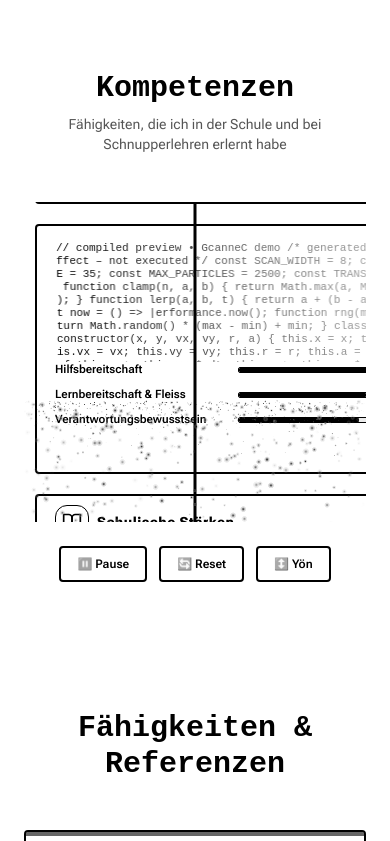
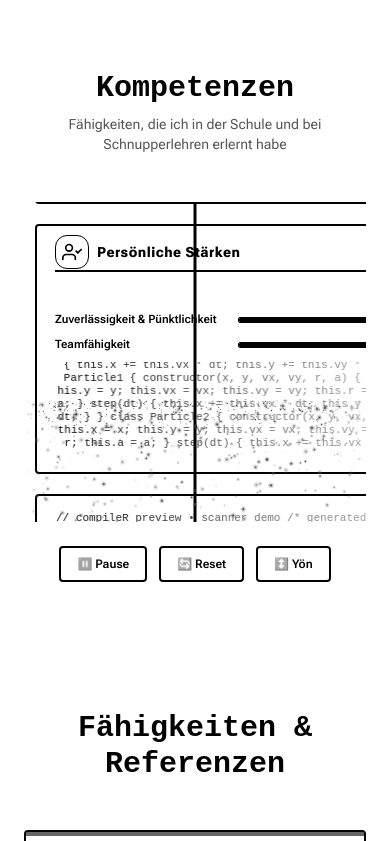
Before and after one commit to xddswi-swiss/lebenslauf, a Next.js app: page / in a window 390 px wide. Shown: the part 4798-5639 px from the top of the page. Built offline with nearby package versions, Linux system fonts and the light colour scheme; no server answers; the database is empty.

Commit message:
fix: swap mobile clip-path directions so laser reveals decoded content above and keeps ASCII code below

```diff
--- a/src/components/SkillsBeamScanner.tsx
+++ b/src/components/SkillsBeamScanner.tsx
@@ -962,7 +962,7 @@ track.removeEventListener('touchstart', onTouchStart);
               className="skills-card skills-card-normal"
               style={{
                 clipPath: isMobile
-                  ? 'inset(var(--clip-bottom, 0%) 0 0 0)'
+                  ? 'inset(0 0 calc(100% - var(--clip-bottom, 0%)) 0)'
                   : 'inset(0 0 0 var(--clip-right, 0%))'
               }}
             >
@@ -1030,7 +1030,7 @@ track.removeEventListener('touchstart', onTouchStart);
               className="skills-card skills-card-ascii"
               style={{
                 clipPath: isMobile
-                  ? 'inset(0 0 calc(100% - var(--clip-top, 0%)) 0)'
+                  ? 'inset(var(--clip-top, 0%) 0 0 0)'
                   : 'inset(0 calc(100% - var(--clip-left, 0%)) 0 0)'
               }}
             >
```
